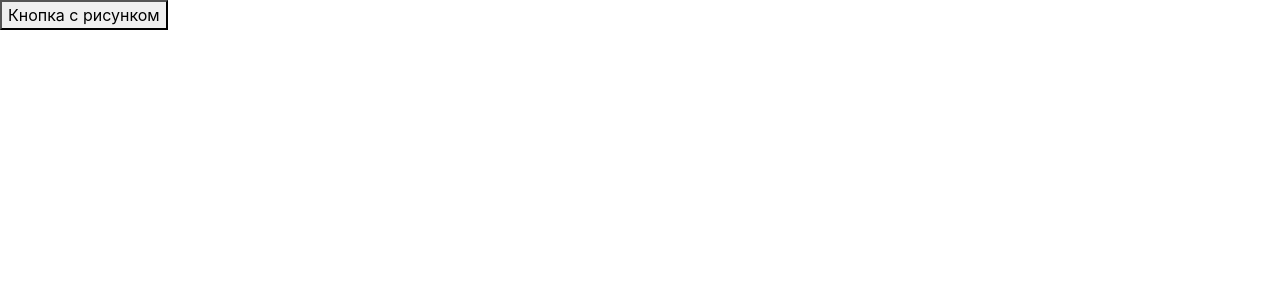
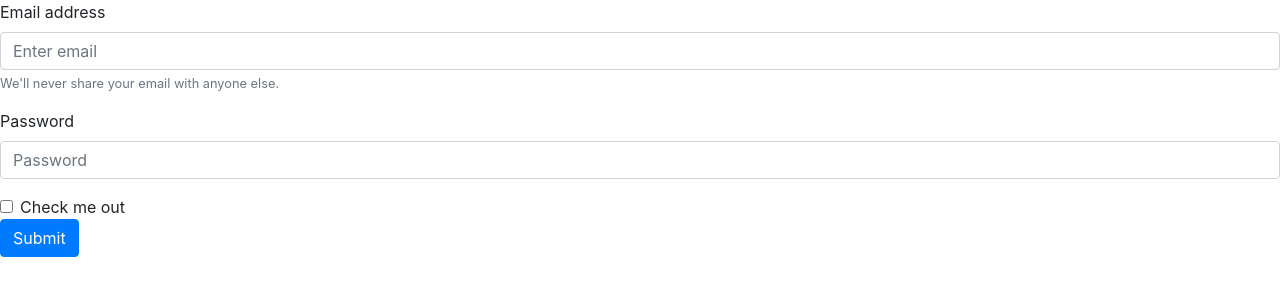
Before and after one commit to Bokstret/Coursework_DB, a Flask app: page /login in a window 1280 px wide. Shown: the top 300 px of the page. Run offline with Flask 2, Linux system fonts and the light colour scheme.

Commit message:
Update 1.html

```diff
--- a/templates/1.html
+++ b/templates/1.html
@@ -28,7 +28,22 @@ a {
   </head>
   <body>
 
-    <a href='/login'><button>Кнопка с рисунком</button></p></a>
+<form>
+  <div class="form-group">
+    <label for="exampleInputEmail1">Email address</label>
+    <input type="email" class="form-control" id="exampleInputEmail1" aria-describedby="emailHelp" placeholder="Enter email">
+    <small id="emailHelp" class="form-text text-muted">We'll never share your email with anyone else.</small>
+  </div>
+  <div class="form-group">
+    <label for="exampleInputPassword1">Password</label>
+    <input type="password" class="form-control" id="exampleInputPassword1" placeholder="Password">
+  </div>
+  <div class="form-check">
+    <input type="checkbox" class="form-check-input" id="exampleCheck1">
+    <label class="form-check-label" for="exampleCheck1">Check me out</label>
+  </div>
+  <button type="submit" class="btn btn-primary">Submit</button>
+</form>
     <!-- Optional JavaScript -->
     <!-- jQuery first, then Popper.js, then Bootstrap JS -->
     <script src="templates/js/jquery-3.6.0.min.js"></script>
```
